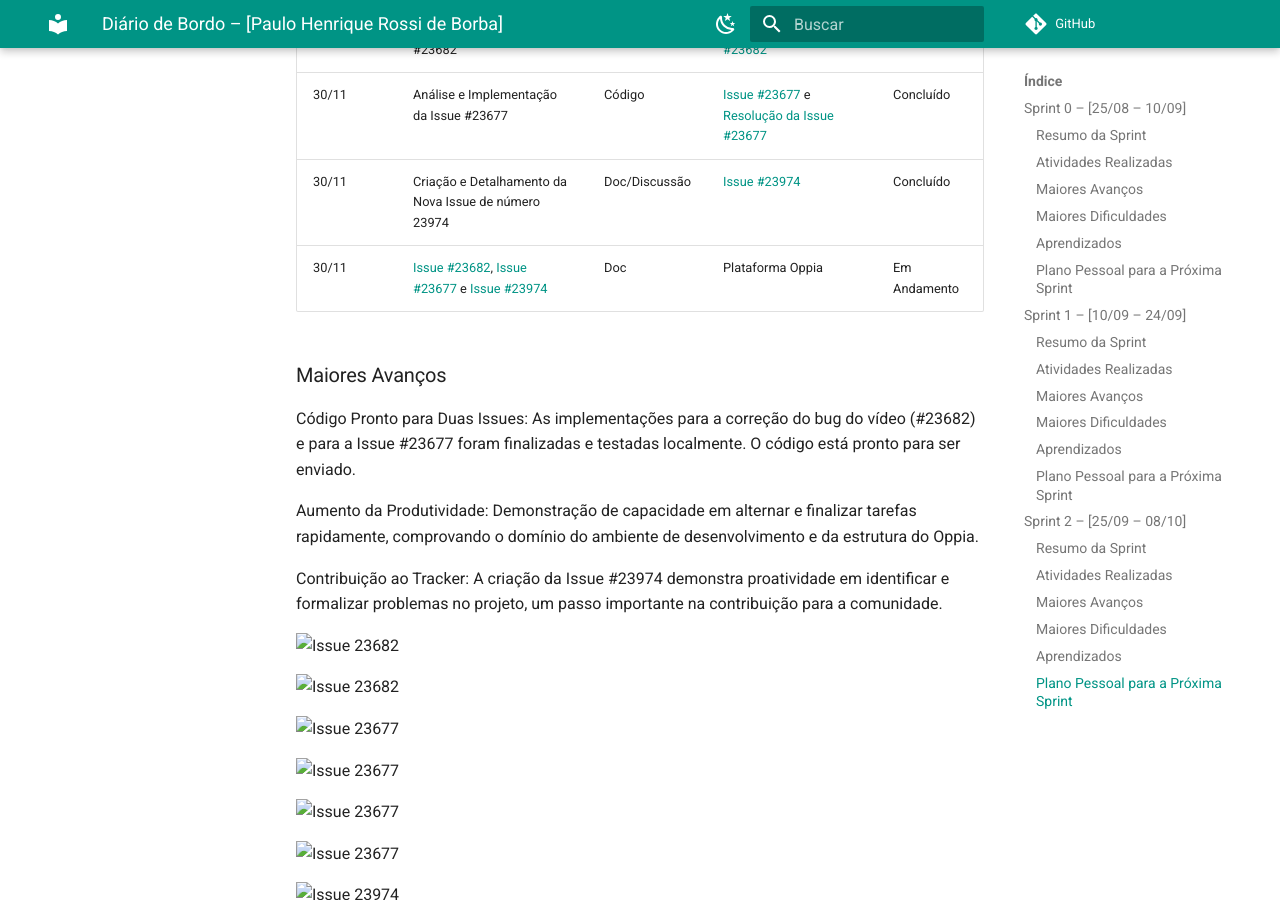
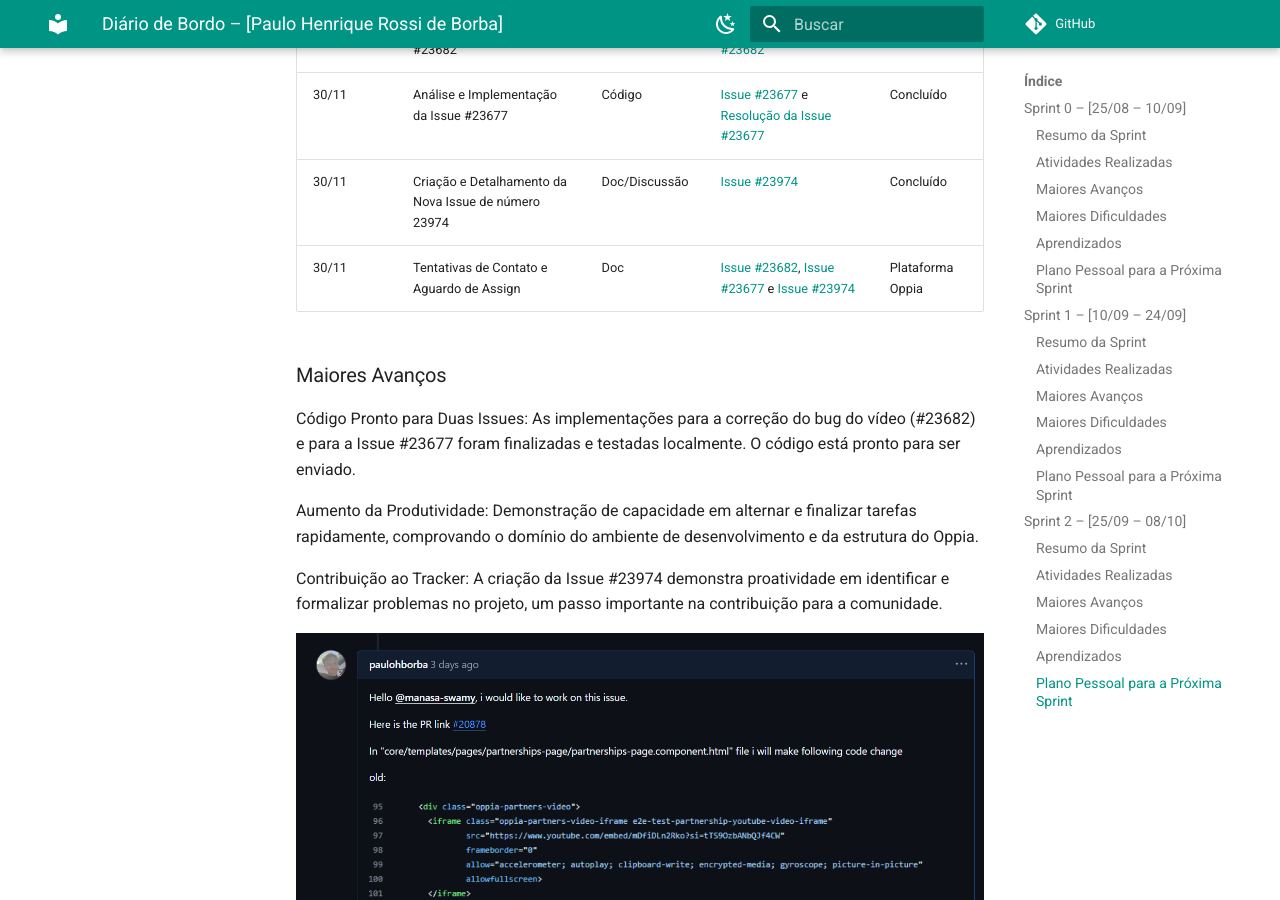
Before and after one commit to LuizaMaluf/GCES-OPPIA-relatorios, an MkDocs documentation site: the page built from docs/contribuicoes_individuais/PauloBorba-190094273/diarioBordo.md, in a window 1280 px wide and 900 px high, scrolled down 9776 px. Built offline with MkDocs 1.6.1 and Material for MkDocs 9.7.7, drawn with Linux system fonts in a browser that asks for light colours; comment, search, counter and statistics services are not loaded.

Commit message:
Adicionando infos

```diff
--- a/docs/contribuicoes_individuais/PauloBorba-190094273/diarioBordo.md
+++ b/docs/contribuicoes_individuais/PauloBorba-190094273/diarioBordo.md
@@ -273,7 +273,7 @@ Este período foi marcado pela alta produtividade de código e pela finalizaçã
 | 30/11	| Finalização da Implementação da Issue #23682 |	Código |  [Issue #23682](https://github.com/oppia/oppia/issues/23682) e [Resolução da Issue #23682](https://github.com/paulohborba/oppia/commit/aed200f998857177a11064df6748aa10d03f7b60) |	Concluído |
 | 30/11	| Análise e Implementação da Issue #23677 |	Código | [Issue #23677](https://github.com/oppia/oppia/issues/23677) e [Resolução da Issue #23677](https://github.com/paulohborba/oppia/commit/5798bf709f6e641290dcdfe60c5cf830232dd3e8) |	Concluído |
 | 30/11	| Criação e Detalhamento da Nova Issue de número 23974 |	Doc/Discussão |	[Issue #23974](https://github.com/oppia/oppia/issues/23974) | Concluído |
-| 30/11	| [Issue #23682](https://github.com/oppia/oppia/issues/23682), [Issue #23677](https://github.com/oppia/oppia/issues/23677) e [Issue #23974](https://github.com/oppia/oppia/issues/23974) |	Doc|	Plataforma Oppia|	Em Andamento |
+| 30/11	| Tentativas de Contato e Aguardo de Assign  |	Doc| [Issue #23682](https://github.com/oppia/oppia/issues/23682), [Issue #23677](https://github.com/oppia/oppia/issues/23677) e [Issue #23974](https://github.com/oppia/oppia/issues/23974) |	Plataforma Oppia|	Em Andamento |
 
 
 ### Maiores Avanços
@@ -284,21 +284,21 @@ Aumento da Produtividade: Demonstração de capacidade em alternar e finalizar t
 
 Contribuição ao Tracker: A criação da Issue #23974 demonstra proatividade em identificar e formalizar problemas no projeto, um passo importante na contribuição para a comunidade.
 
-![Issue 23682](image.png)
+![Issue 23682](./assets/image.png)
 
-![Issue 23682](image-1.png)
+![Issue 23682](./assets/image-1.png)
 
 
-![Issue 23677](image-2.png)
+![Issue 23677](./assets/image-2.png)
 
-![Issue 23677](image-3.png)
+![Issue 23677](./assets/image-3.png)
 
-![Issue 23677](image-4.png)
+![Issue 23677](./assets/image-4.png)
 
-![Issue 23677](image-5.png)
+![Issue 23677](./assets/image-5.png)
 
 
-![Issue 23974](image-6.png)
+![Issue 23974](./assets/image-6.png)
 
 ### Maiores Dificuldades
 
```
Also changed, not shown: docs/geral/Sprint6.md (+4 -0 lines).
